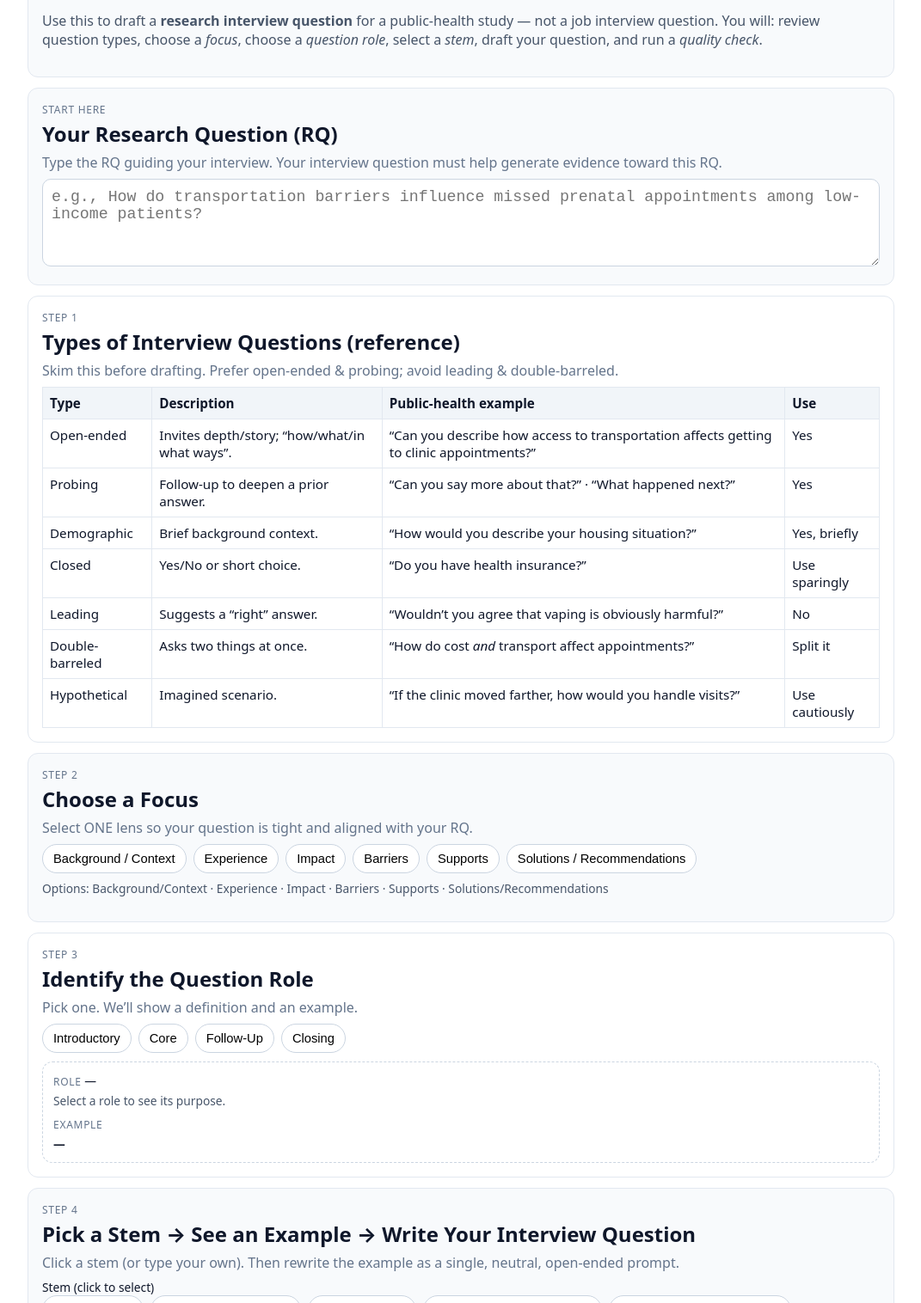
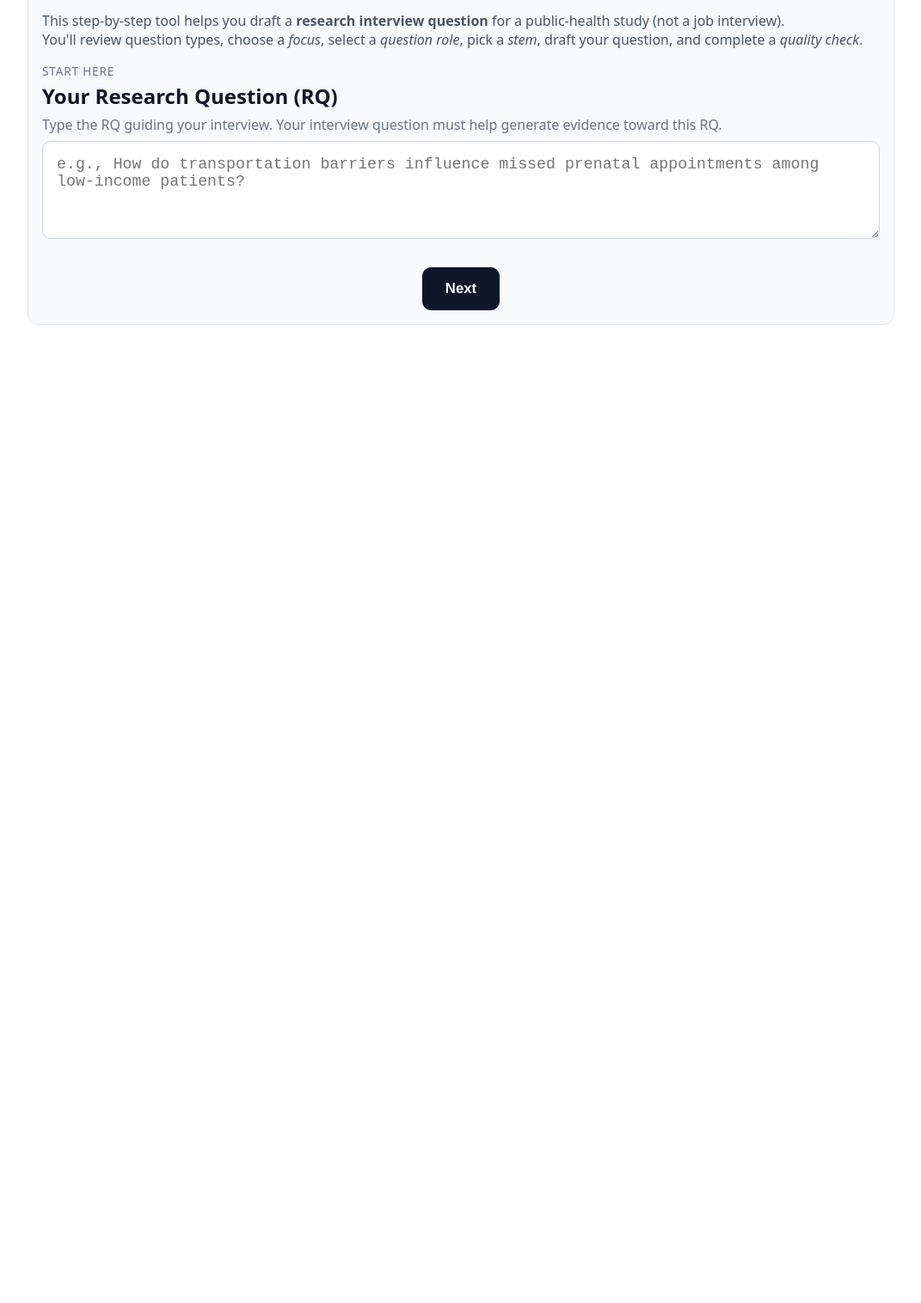
Before and after one commit to cjdonova/Interactive_Interview_Questions, a plain HTML site: page index.html in a window 1280 px wide. Shown: the part 84-1600 px from the top of the page at 86% size, without its empty margins (104-1175 px from the left). After the commit the page ends 800 px from the top, so only its background shows below. Drawn offline with Linux system fonts and the light colour scheme.

Commit message:
Update index.html

```diff
--- a/index.html
+++ b/index.html
@@ -15,55 +15,57 @@
   .soft{background:#f8fafc}
   .muted{color:#475569}
   .hint{color:#64748b;margin:.25rem 0 .5rem}
-  textarea,input[type=text]{width:100%;border:1px solid #cbd5e1;border-radius:10px;padding:10px}
+  textarea,input[type=text]{width:100%;border:1px solid #cbd5e1;border-radius:10px;padding:16px;font-size:1.14rem;min-height:90px}
   textarea{resize:vertical}
-  textarea.big,input[type=text].big{font-size:1.14rem;min-height:90px;}
   .chips{display:flex;flex-wrap:wrap;gap:8px}
-  .chip{border:1px solid #cbd5e1;background:#fff;border-radius:999px;padding:8px 12px;font-size:.92rem;cursor:pointer}
-  .chip[aria-pressed="true"]{background:#0f172a;color:#fff;border-color:#0f172a}
+  .chip{border:1px solid #cbd5e1;background:#fff;border-radius:999px;padding:10px 16px;font-size:1rem;cursor:pointer}
+  .chip[aria-pressed="true"],.chip:focus{background:#0f172a;color:#fff;border-color:#0f172a}
   .chip:focus{outline:2px solid #2acaea}
-  .summary,.exbox{border:1px dashed #cbd5e1;background:#fff;border-radius:12px;padding:12px}
-  .toolbar{display:flex;gap:8px;flex-wrap:wrap;margin-top:10px}
-  .btn{border:1px solid #cbd5e1;background:#fff;border-radius:10px;padding:10px 12px;font-size:.95rem;cursor:pointer}
+  .summary,.exbox{border:1px dashed #cbd5e1;background:#fff;border-radius:12px;padding:16px}
+  .toolbar{display:flex;gap:8px;flex-wrap:wrap;margin-top:28px;justify-content:center}
+  .btn{border:1px solid #cbd5e1;background:#fff;border-radius:10px;padding:14px 26px;font-size:1.05rem;cursor:pointer;font-weight:600}
   .btn.primary{background:#0f172a;color:#fff;border-color:#0f172a}
   .btn:focus{outline:2px solid #2acaea}
-  .row{display:grid;grid-template-columns:repeat(auto-fit,minmax(260px,1fr));gap:10px}
-  .kicker{font-size:.75rem;letter-spacing:.06em;text-transform:uppercase;color:#64748b}
-  table{width:100%;border-collapse:collapse;font-size:.95rem}
-  th,td{border:1px solid #e2e8f0;padding:8px;text-align:left;vertical-align:top}
+  .row{display:grid;grid-template-columns:repeat(auto-fit,minmax(260px,1fr));gap:16px}
+  .kicker{font-size:.85rem;letter-spacing:.06em;text-transform:uppercase;color:#64748b}
+  table{width:100%;border-collapse:collapse;font-size:1rem}
+  th,td{border:1px solid #e2e8f0;padding:10px;text-align:left;vertical-align:top}
   thead th{background:#f1f5f9}
-  .tiny{font-size:.86rem}
+  .tiny{font-size:.89rem}
+  .hidden{display:none!important}
+  .status-message{background:#e0f2fe;color:#0f172a;padding:10px 18px;border-radius:8px;text-align:center;font-size:1rem;margin:18px 0;display:none}
   @media (max-width:600px){
     .wrap{padding:0 4px}
     .panel,.soft{padding:8px}
     .chips{gap:4px}
-    .btn{padding:10px 6px;font-size:.95rem}
+    .btn{padding:12px 7px;font-size:1rem}
     .row{grid-template-columns:1fr}
-    textarea.big,input[type=text].big{font-size:1.03rem;min-height:76px;}
+    textarea,input[type=text]{font-size:1rem;min-height:70px;}
   }
 </style>
 </head>
 <body>
 <div class="wrap">
-  <!-- Intro -->
-  <header class="panel soft">
+  <div id="statusMessage" class="status-message" aria-live="polite"></div>
+
+  <!-- Step 1: Intro & RQ -->
+  <section class="panel soft" id="step1">
     <h1>Research Interview Question Builder</h1>
     <p class="muted">
-      Use this to draft a <strong>research interview question</strong> for a public-health study — not a job interview question.
-      You will: review question types, choose a <em>focus</em>, choose a <em>question role</em>, select a <em>stem</em>, draft your question, and run a <em>quality check</em>.
+      This step-by-step tool helps you draft a <strong>research interview question</strong> for a public-health study (not a job interview).<br>
+      You'll review question types, choose a <em>focus</em>, select a <em>question role</em>, pick a <em>stem</em>, draft your question, and complete a <em>quality check</em>.
     </p>
-  </header>
-
-  <!-- RQ first: tie everything to the research question -->
-  <section class="panel soft">
     <div class="kicker">Start here</div>
     <h2>Your Research Question (RQ)</h2>
     <p class="hint">Type the RQ guiding your interview. Your interview question must help generate evidence toward this RQ.</p>
-    <textarea id="rq" class="big" rows="4" placeholder="e.g., How do transportation barriers influence missed prenatal appointments among low-income patients?"></textarea>
+    <textarea id="rq" rows="4" placeholder="e.g., How do transportation barriers influence missed prenatal appointments among low-income patients?"></textarea>
+    <div class="toolbar">
+      <button class="btn primary" id="step1Next">Next</button>
+    </div>
   </section>
 
-  <!-- 1) Types reference -->
-  <section class="panel">
+  <!-- Step 2: Types reference -->
+  <section class="panel hidden" id="step2">
     <div class="kicker">Step 1</div>
     <h2>Types of Interview Questions (reference)</h2>
     <p class="hint">Skim this before drafting. Prefer open-ended & probing; avoid leading & double-barreled.</p>
@@ -81,19 +83,27 @@
         <tr><td>Hypothetical</td><td>Imagined scenario.</td><td>“If the clinic moved farther, how would you handle visits?”</td><td>Use cautiously</td></tr>
       </tbody>
     </table>
+    <div class="toolbar">
+      <button class="btn" id="step2Prev">Back</button>
+      <button class="btn primary" id="step2Next">Next</button>
+    </div>
   </section>
 
-  <!-- 3) Focus -->
-  <section class="panel soft">
+  <!-- Step 3: Focus -->
+  <section class="panel soft hidden" id="step3">
     <div class="kicker">Step 2</div>
     <h2>Choose a Focus</h2>
     <p class="hint">Select ONE lens so your question is tight and aligned with your RQ.</p>
     <div id="focusChips" class="chips" role="tablist" aria-label="Focus"></div>
     <p class="tiny muted" style="margin-top:.5rem">Options: Background/Context · Experience · Impact · Barriers · Supports · Solutions/Recommendations</p>
+    <div class="toolbar">
+      <button class="btn" id="step3Prev">Back</button>
+      <button class="btn primary" id="step3Next">Next</button>
+    </div>
   </section>
 
-  <!-- 4) Role -->
-  <section class="panel">
+  <!-- Step 4: Role -->
+  <section class="panel hidden" id="step4">
     <div class="kicker">Step 3</div>
     <h2>Identify the Question Role</h2>
     <p class="hint">Pick one. We’ll show a definition and an example.</p>
@@ -104,49 +114,53 @@
       <div class="kicker" style="margin-top:10px">Example</div>
       <div id="roleEx" style="font-weight:600; margin-top:4px">—</div>
     </div>
+    <div class="toolbar">
+      <button class="btn" id="step4Prev">Back</button>
+      <button class="btn primary" id="step4Next">Next</button>
+    </div>
   </section>
 
-  <!-- 5) Stems + draft -->
-  <section class="panel soft">
+  <!-- Step 5: Stems + draft -->
+  <section class="panel soft hidden" id="step5">
     <div class="kicker">Step 4</div>
     <h2>Pick a Stem → See an Example → Write Your Interview Question</h2>
     <p class="hint">Click a stem (or type your own). Then rewrite the example as a single, neutral, open-ended prompt.</p>
-
     <div class="tiny">Stem (click to select)</div>
     <div id="stemChips" class="chips" aria-label="Stem choices"></div>
     <div style="height:8px"></div>
     <input id="stem" type="text" class="big" placeholder="e.g., In what ways…">
-
     <div style="height:12px"></div>
     <div class="exbox">
       <div class="kicker">Auto-example (based on your stem)</div>
       <div id="stemExample" style="font-weight:600; margin-top:4px;">In what ways does ____ affect ____?</div>
     </div>
-
-    <div style="height:8px"></div>
     <label class="tiny" for="question">Your research interview question (rewrite in your own words)</label>
     <textarea id="question" class="big" rows="4" placeholder="Type your final interview question here…"></textarea>
-
-    <div style="height:8px"></div>
     <label class="tiny" for="follow">Optional follow-up (for short answers)</label>
     <textarea id="follow" class="big" rows="2" placeholder="e.g., Can you give a specific example? / What happened next? / How did that affect you?"></textarea>
+    <div class="toolbar">
+      <button class="btn" id="step5Prev">Back</button>
+      <button class="btn primary" id="step5Next">Next</button>
+    </div>
   </section>
 
-  <!-- Preview -->
-  <section class="panel">
+  <!-- Step 6: Preview -->
+  <section class="panel hidden" id="step6">
     <div class="kicker">Step 5</div>
     <h2>Your Selections & Live Preview</h2>
     <div class="summary tiny" id="selectionsBox" style="white-space:pre-wrap"></div>
     <div class="exbox" id="previewBox" style="white-space:pre-wrap; margin-top:10px"></div>
     <div class="toolbar">
+      <button class="btn" id="step6Prev">Back</button>
+      <button class="btn primary" id="step6Next">Next</button>
       <button class="btn primary" id="copyBtn">Copy</button>
       <button class="btn" onclick="window.print()">Print</button>
       <button class="btn" id="resetBtn">Reset</button>
     </div>
   </section>
 
-  <!-- 6) Quality check -->
-  <section class="panel soft">
+  <!-- Step 7: Quality check -->
+  <section class="panel soft hidden" id="step7">
     <div class="kicker">Step 6</div>
     <h2>Quality Check (typed reflection; optional checkboxes)</h2>
     <p class="hint">Write 1 sentence for each item (and optionally tick the box).</p>
@@ -172,9 +186,21 @@
         <textarea id="r_detail" class="big" rows="3" placeholder="How does it elicit stories, sequences, or examples?"></textarea>
       </div>
     </div>
+    <div class="toolbar">
+      <button class="btn" id="step7Prev">Back</button>
+      <button class="btn primary" id="step7Next">Finish</button>
+    </div>
   </section>
 
-  <p class="muted tiny" style="text-align:center; margin-top:10px">Drafts are saved locally in this browser.</p>
+  <!-- Step 8: Done -->
+  <section class="panel soft hidden" id="step8">
+    <h2>All Done!</h2>
+    <div class="exbox" id="finalPreview" style="white-space:pre-wrap"></div>
+    <div class="toolbar">
+      <button class="btn primary" id="restartBtn">Start Over</button>
+    </div>
+    <p class="muted tiny" style="text-align:center; margin-top:10px">Drafts are saved locally in this browser.</p>
+  </section>
 </div>
 
 <script>
@@ -188,7 +214,6 @@
     { id:"supports", label:"Supports" },
     { id:"solutions", label:"Solutions / Recommendations" }
   ];
-
   const ROLES = [
     { id:"intro",   label:"Introductory", def:"Warm-up to ease into the topic and establish context.",
       ex:"Can you tell me about alcohol use among your peers?" },
@@ -199,7 +224,6 @@
     { id:"closing", label:"Closing", def:"Invites reflection, advice, or takeaway at the end.",
       ex:"What advice would you give a friend about alcohol and mental health?" }
   ];
-
   const STEMS = [
     "How do you…",
     "What happens when…",
@@ -209,7 +233,6 @@
     "What would you change about…",
     "What matters most to you about…"
   ];
-
   const STEM_PATTERNS = {
     "How do you…": "How do you ____ when ____?",
     "What happens when…": "What happens when ____? Can you give an example?",
@@ -222,7 +245,13 @@
 
   // ----- Elements -----
   const $ = (id)=>document.getElementById(id);
-  const rq = $("rq");
+  const statusMsg = $("statusMessage");
+  const steps = [1,2,3,4,5,6,7,8].map(i => $("step"+i));
+  let currentStep = 1;
+
+  // ----- Chips -----
+  let selectedFocus = null;
+  let selectedRole = null;
   const focusChips = $("focusChips");
   const roleChips = $("roleChips");
   const roleLabel = $("roleLabel");
@@ -231,19 +260,7 @@
   const stemChips = $("stemChips");
   const stem = $("stem");
   const stemExample = $("stemExample");
-  const question = $("question");
-  const follow = $("follow");
-  const selectionsBox = $("selectionsBox");
-  const preview = $("previewBox");
 
-  const qIds = ["r_ties","r_open","r_neutral","r_clear","r_detail","c_ties","c_open","c_neutral","c_clear","c_detail"];
-  const qEls = Object.fromEntries(qIds.map(id=>[id,$(id)]));
-
-  // ----- State -----
-  let selectedFocus = null;
-  let selectedRole = null;
-
-  // Build chips
   FOCUS.forEach(f=>{
     const btn = document.createElement("button");
     btn.className="chip"; btn.type="button"; btn.setAttribute("aria-pressed","false");
@@ -254,7 +271,6 @@
     };
     focusChips.appendChild(btn);
   });
-
   ROLES.forEach(r=>{
     const btn = document.createElement("button");
     btn.className="chip"; btn.type="button"; btn.setAttribute("aria-pressed","false");
@@ -267,7 +283,6 @@
     };
     roleChips.appendChild(btn);
   });
-
   STEMS.forEach(s=>{
     const btn = document.createElement("button");
     btn.className="chip"; btn.type="button"; btn.setAttribute("aria-pressed","false");
@@ -279,12 +294,42 @@
     stemChips.appendChild(btn);
   });
 
-  // Render helpers
+  // ----- Navigation -----
+  function goToStep(num) {
+    steps.forEach((el,i) => el.classList.toggle("hidden", (i+1)!==num));
+    currentStep = num;
+    window.scrollTo({top:0,behavior:"smooth"});
+    postHeight();
+  }
+  $("step1Next").onclick = ()=> goToStep(2);
+  $("step2Prev").onclick = ()=> goToStep(1);
+  $("step2Next").onclick = ()=> goToStep(3);
+  $("step3Prev").onclick = ()=> goToStep(2);
+  $("step3Next").onclick = ()=> goToStep(4);
+  $("step4Prev").onclick = ()=> goToStep(3);
+  $("step4Next").onclick = ()=> goToStep(5);
+  $("step5Prev").onclick = ()=> goToStep(4);
+  $("step5Next").onclick = ()=> goToStep(6);
+  $("step6Prev").onclick = ()=> goToStep(5);
+  $("step6Next").onclick = ()=> { goToStep(7); render(); };
+  $("step7Prev").onclick = ()=> goToStep(6);
+  $("step7Next").onclick = ()=> { showFinal(); goToStep(8); };
+  $("restartBtn").onclick = ()=> { $("resetBtn").onclick(); goToStep(1); };
+
+  // ----- Render -----
+  const rq = $("rq");
+  const question = $("question");
+  const follow = $("follow");
+  const selectionsBox = $("selectionsBox");
+  const preview = $("previewBox");
+  const finalPreview = $("finalPreview");
+  const qIds = ["r_ties","r_open","r_neutral","r_clear","r_detail","c_ties","c_open","c_neutral","c_clear","c_detail"];
+  const qEls = Object.fromEntries(qIds.map(id=>[id,$(id)]));
+
   function buildExample(){
     const s=(stem.value||"").trim();
     stemExample.textContent = STEM_PATTERNS[s] || (s ? s+" …" : "In what ways does ____ affect ____?");
   }
-
   function buildSelections(){
     const lines=[];
     lines.push("Your selections");
@@ -294,7 +339,6 @@
     lines.push("• Stem: " + ((stem.value||"").trim() || "—"));
     selectionsBox.textContent = lines.join("\n");
   }
-
   function buildPreview(){
     const lines=[];
     lines.push("Research Question (RQ): " + (rq.value.trim() || "—"));
@@ -309,10 +353,10 @@
     lines.push("• Invites detail: " + (qEls.r_detail.value.trim() || "—"));
     preview.textContent = lines.join("\n");
   }
+  function render(){ buildExample(); buildSelections(); buildPreview(); postHeight(); }
+  function showFinal(){ finalPreview.textContent = preview.textContent; }
 
-  function render(){ buildExample(); buildSelections(); buildPreview(); postHeight(); }
-
-  // Copy / Reset
+  // ----- Buttons -----
   $("copyBtn").onclick = async ()=>{
     try{ await navigator.clipboard.writeText(preview.textContent); alert("Copied to clipboard."); }
     catch{ window.prompt("Copy the text below:", preview.textContent); }
@@ -325,10 +369,10 @@
       .forEach(b=>b.setAttribute("aria-pressed","false"));
     roleLabel.textContent="—"; roleDef.textContent="Select a role to see its purpose."; roleEx.textContent="—";
     Object.values(qEls).forEach(el=>{ if(el.type==="checkbox") el.checked=false; else el.value=""; });
-    save(); render();
+    save(); render(); goToStep(1);
   };
 
-  // Local autosave
+  // ----- Autosave -----
   const KEY="research-iq-builder-v1";
   function save(){
     const s={ rq:rq.value, stem:stem.value, question:question.value, follow:follow.value,
@@ -354,14 +398,12 @@
       }
     }catch(e){}
   }
-
   document.addEventListener("input", ()=>{ save(); render(); });
   document.addEventListener("change", ()=>{ save(); render(); });
+  load(); render();
+  goToStep(1);
 
-  // Init
-  load(); render();
-
-  // Iframe auto-height messaging (optional; harmless if standalone)
+  // Iframe auto-height messaging (for Canvas)
   function postHeight(){
     if(!window.parent || window.parent===window) return;
     const h=document.documentElement.scrollHeight;
```
